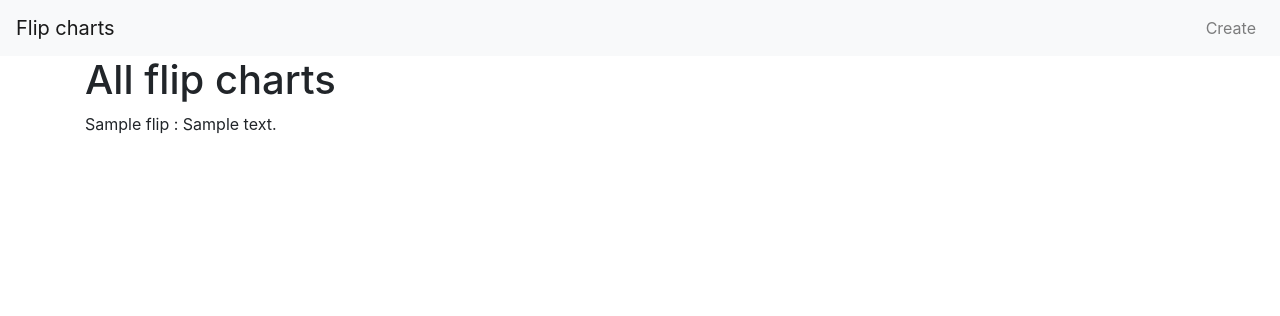
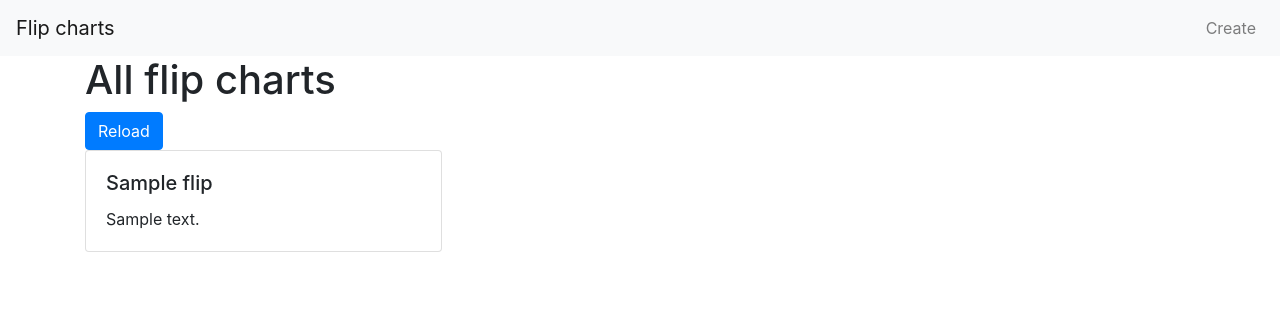
Before and after one commit to kokorinosoba/flip, a Django app: page / in a window 1280 px wide. Shown: the top 316 px of the page. Run offline with Django 3.2, Linux system fonts and the light colour scheme; tables that the repository leaves empty hold one stand-in row (values such as "Sample post"); some libraries are stand-ins or nearby versions.

Commit message:
:sparkles: Ajaxでフリップ一覧を取得するところまでできた

```diff
--- a/flip/templates/flip/base.html
+++ b/flip/templates/flip/base.html
@@ -9,6 +9,12 @@
     <link rel="stylesheet" href="https://stackpath.bootstrapcdn.com/bootstrap/4.5.0/css/bootstrap.min.css" integrity="sha384-9aIt2nRpC12Uk9gS9baDl411NQApFmC26EwAOH8WgZl5MYYxFfc+NcPb1dKGj7Sk" crossorigin="anonymous">
 
     <title>Flip charts</title>
+
+    <!-- Optional JavaScript -->
+    <!-- jQuery first, then Popper.js, then Bootstrap JS -->
+    <script src="https://ajax.googleapis.com/ajax/libs/jquery/3.5.1/jquery.min.js"></script>
+    <script src="https://cdn.jsdelivr.net/npm/popper.js@1.16.0/dist/umd/popper.min.js" integrity="sha384-Q6E9RHvbIyZFJoft+2mJbHaEWldlvI9IOYy5n3zV9zzTtmI3UksdQRVvoxMfooAo" crossorigin="anonymous"></script>
+    <script src="https://stackpath.bootstrapcdn.com/bootstrap/4.5.0/js/bootstrap.min.js" integrity="sha384-OgVRvuATP1z7JjHLkuOU7Xw704+h835Lr+6QL9UvYjZE3Ipu6Tp75j7Bh/kR0JKI" crossorigin="anonymous"></script>
   </head>
   <body>
     <header>
@@ -31,11 +37,5 @@
       {% block content %}
       {% endblock %}
     </main>
-
-    <!-- Optional JavaScript -->
-    <!-- jQuery first, then Popper.js, then Bootstrap JS -->
-    <script src="https://code.jquery.com/jquery-3.5.1.slim.min.js" integrity="sha384-DfXdz2htPH0lsSSs5nCTpuj/zy4C+OGpamoFVy38MVBnE+IbbVYUew+OrCXaRkfj" crossorigin="anonymous"></script>
-    <script src="https://cdn.jsdelivr.net/npm/popper.js@1.16.0/dist/umd/popper.min.js" integrity="sha384-Q6E9RHvbIyZFJoft+2mJbHaEWldlvI9IOYy5n3zV9zzTtmI3UksdQRVvoxMfooAo" crossorigin="anonymous"></script>
-    <script src="https://stackpath.bootstrapcdn.com/bootstrap/4.5.0/js/bootstrap.min.js" integrity="sha384-OgVRvuATP1z7JjHLkuOU7Xw704+h835Lr+6QL9UvYjZE3Ipu6Tp75j7Bh/kR0JKI" crossorigin="anonymous"></script>
   </body>
 </html>
--- a/flip/templates/flip/index.html
+++ b/flip/templates/flip/index.html
@@ -3,8 +3,27 @@
 {% block content %}
 <div class="container">
   <h1>All flip charts</h1>
-  {% for flip in flip_list %}
-    <p>{{ flip }}</p>
-  {% endfor %}
+  <button class="btn btn-primary" onclick="reload()">Reload</button>
+  <div class="card-columns"></div>
 </div>
+
+<script>
+function reload() {
+  $.ajax({
+    type: 'GET',
+    url: 'ajax/',
+    dataType: 'json',
+    success: function(data) {
+      $('.card-columns').empty()
+      var dataArray = data.objects
+      $.each(dataArray, function(i) {
+        $('.card-columns').append('<div class="card"><div class="card-body"><h5 class="card-title">' + dataArray[i].team_name + '</h5>' + dataArray[i].text + '</div></div>');
+      })
+      // document.getElementById('ajax').innerHTML = data.objects
+    }
+  });
+}
+reload();
+setInterval(reload, 1000);
+</script>
 {% endblock %}
--- a/flip/urls.py
+++ b/flip/urls.py
@@ -6,4 +6,5 @@ app_name = 'flip'
 urlpatterns = [
     path('', views.FlipListView.as_view(), name='index'),
     path('create/', views.FlipCreateView.as_view(), name='create'),
+    path('ajax/', views.ajax, name='ajax')
 ]
--- a/flip/views.py
+++ b/flip/views.py
@@ -1,12 +1,14 @@
 from django.shortcuts import render
-from django.http import HttpResponse
+from django.http import HttpResponse, JsonResponse
 from django.views.generic import CreateView, ListView
 from django.urls import reverse_lazy
 from .forms import FlipForm
 from .models import Flip
 
-def index(request):
-    return HttpResponse('TopPage')
+
+def ajax(request):
+    flips = list(Flip.objects.values('id', 'team_name', 'text'))
+    return JsonResponse({'objects': flips})
 
 
 class FlipCreateView(CreateView):
```
